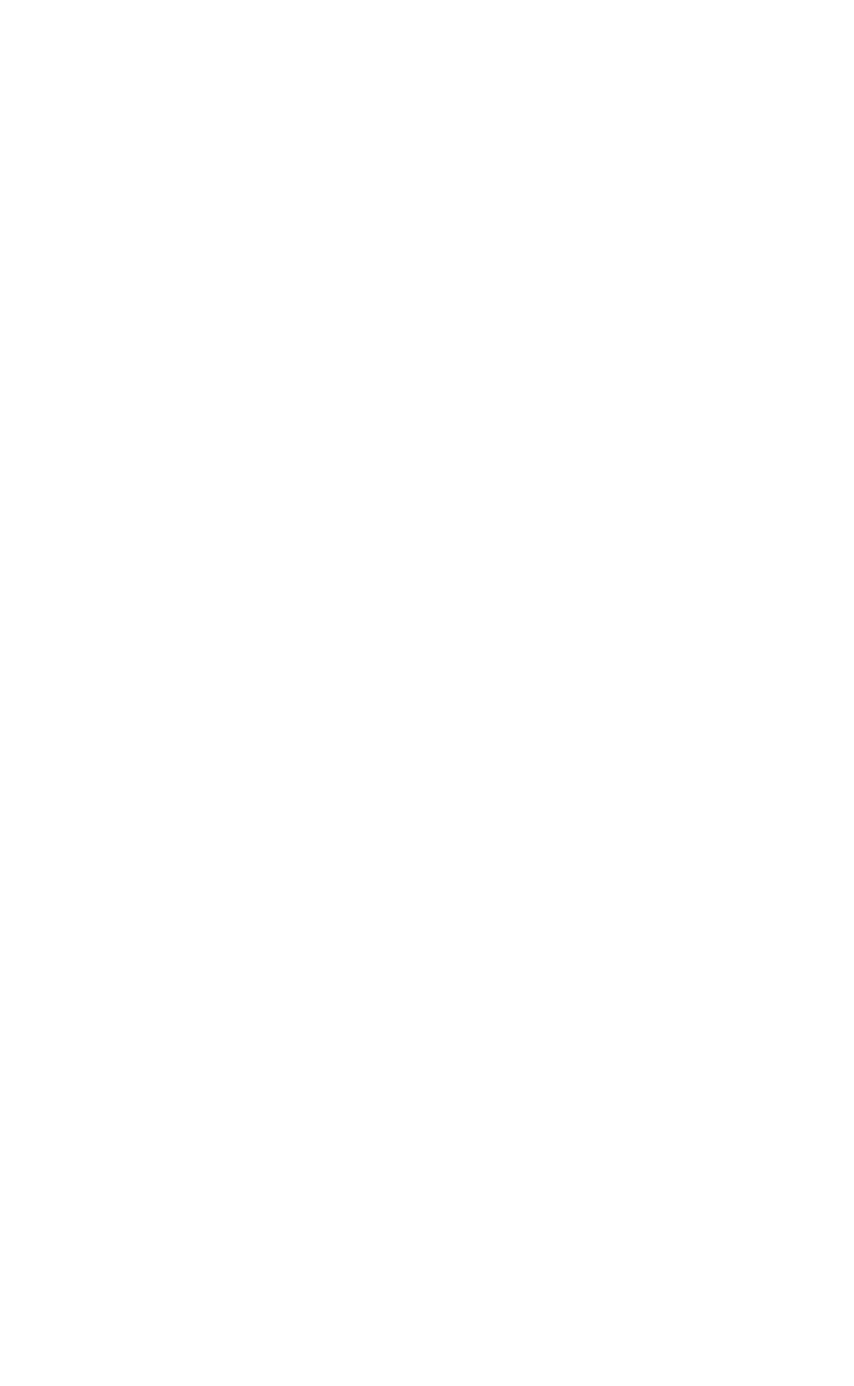
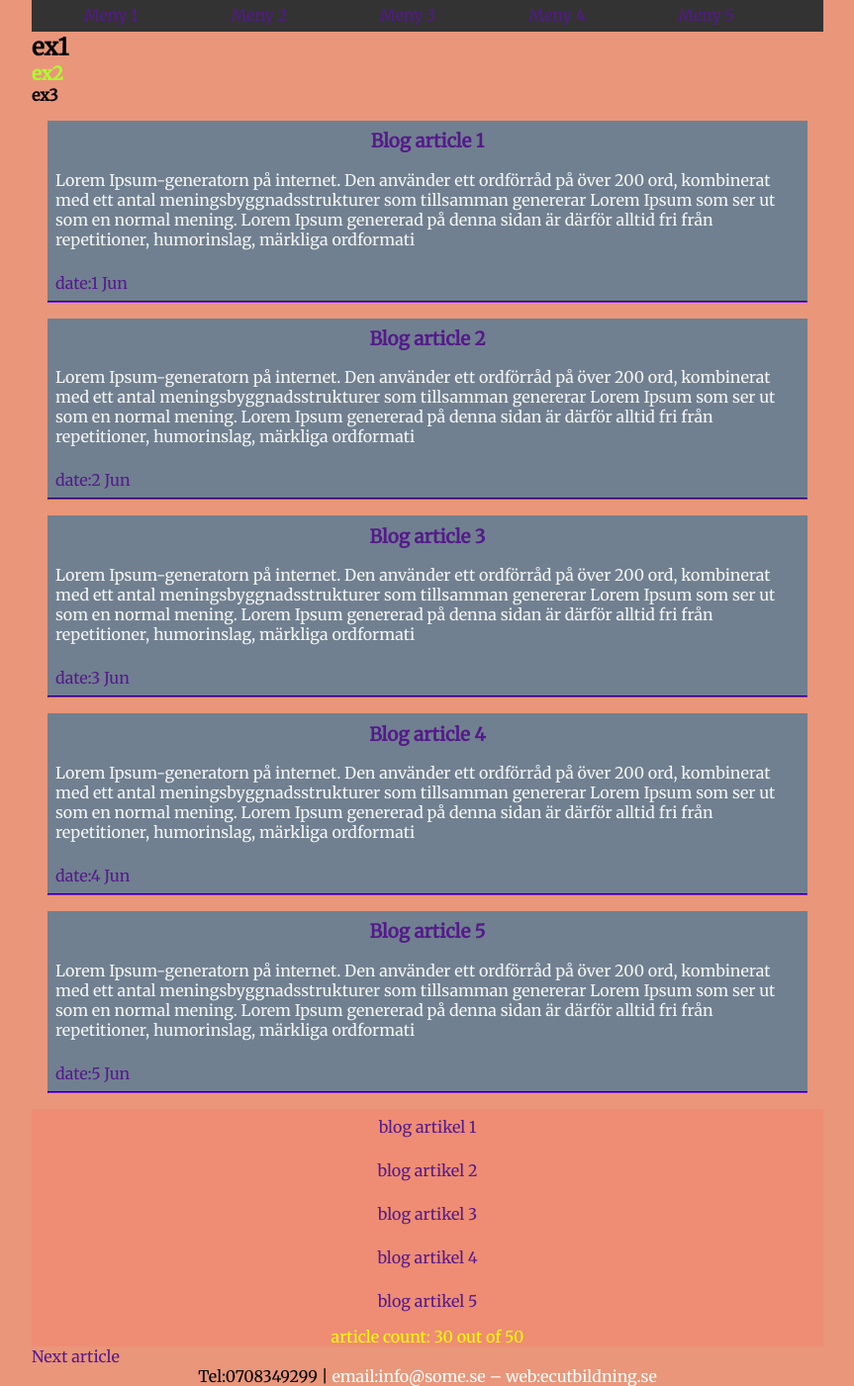
Before and after one commit to Robintorn/EVXFEH17_Robin_T-rn, a plain HTML site: page HTMLCSS3_SEO/Inlamningar/Inlamning2/Inlamning2.html in a window 1280 px wide. Shown: the whole page at 99% size, without its empty margins (208-1071 px from the left). Before the commit the page ends 800 px from the top, so only its background shows below. Drawn offline with Linux system fonts and the light colour scheme.

Commit message:
Added my entire html and css code

```diff
--- a/HTMLCSS3_SEO/Inlamningar/Inlamning2/Inlamning2.html
+++ b/HTMLCSS3_SEO/Inlamningar/Inlamning2/Inlamning2.html
@@ -5,8 +5,126 @@
         <link rel="stylesheet" href="css/style.css">
         <meta charset="utf-8">
         <meta name="viewport" content="width=device-width,initial-scale=1">
+        <link href="https://fonts.googleapis.com/css?family=Merriweather" rel="stylesheet">
     </head>
     <body>
+        <header>
+        <nav>
+            <ul>
+                <li><a href="">Meny 1</a></li>
+                <li><a href="">Meny 2</a></li>
+                <li><a href="">Meny 3</a></li>
+                <li><a href="">Meny 4</a></li>
+                <li><a href="">Meny 5</a></li>
+            </ul>
+        </nav>
+        <div class="logo">
+            <h2>ex1</h2>
+            <h3>ex2</h3>
+            <h4>ex3</h4>
+        </div>
+        </header>
+        <section>
+            <article class="syndicate">
+                <a href="">
+                <header>
+                    <h3>Blog article 1</h3>
+                </header>
+                <div>
+                   <p>Lorem Ipsum-generatorn på internet. Den använder ett ordförråd på över 200 ord, kombinerat med ett antal
+                       meningsbyggnadsstrukturer som tillsamman genererar Lorem Ipsum som ser ut som en normal mening.
+                       Lorem Ipsum genererad på denna sidan är därför alltid fri från repetitioner, humorinslag, märkliga ordformati</p>
+                </div>
+                <footer>
+                    <p>date:1 Jun</p>
+                </footer>
+                <hr>
+                </article>
+            <article class="syndicate">
+                <a href="">
+                <header>
+                    <h3>Blog article 2</h3>
+                </header>
+                <div>
+                   <p>Lorem Ipsum-generatorn på internet. Den använder ett ordförråd på över 200 ord, kombinerat med ett antal
+                       meningsbyggnadsstrukturer som tillsamman genererar Lorem Ipsum som ser ut som en normal mening.
+                       Lorem Ipsum genererad på denna sidan är därför alltid fri från repetitioner, humorinslag, märkliga ordformati</p>
+                </div>
+                <footer>
+                    <p>date:2 Jun</p>
+                </footer>
+                <hr>
+                </a>
+            </article>
+            <article class="syndicate">
+                <a href="">
+                <header>
+                    <h3>Blog article 3</h3>
+                </header>
+                <div>
+                   <p>Lorem Ipsum-generatorn på internet. Den använder ett ordförråd på över 200 ord, kombinerat med ett antal
+                       meningsbyggnadsstrukturer som tillsamman genererar Lorem Ipsum som ser ut som en normal mening.
+                       Lorem Ipsum genererad på denna sidan är därför alltid fri från repetitioner, humorinslag, märkliga ordformati</p>
+                </div>
+                <footer>
+                    <p>date:3 Jun</p>
+                </footer>
+                <hr>
+                </a>
+            </article>
+            <article class="syndicate">
+                <a href="">
+                <header>
+                    <h3>Blog article 4</h3>
+                </header>
+                <div>
+                   <p>Lorem Ipsum-generatorn på internet. Den använder ett ordförråd på över 200 ord, kombinerat med ett antal
+                       meningsbyggnadsstrukturer som tillsamman genererar Lorem Ipsum som ser ut som en normal mening.
+                       Lorem Ipsum genererad på denna sidan är därför alltid fri från repetitioner, humorinslag, märkliga ordformati</p>
+                </div>
+                <footer>
+                    <p>date:4 Jun</p>
+                </footer>
+                <hr>
+                </a>
+            </article>
+            <article class="syndicate">
+                <a href="">
+                <header>
+                    <h3>Blog article 5</h3>
 
+                </header>
+                <div>
+                   <p>Lorem Ipsum-generatorn på internet. Den använder ett ordförråd på över 200 ord, kombinerat med ett antal
+                       meningsbyggnadsstrukturer som tillsamman genererar Lorem Ipsum som ser ut som en normal mening.
+                       Lorem Ipsum genererad på denna sidan är därför alltid fri från repetitioner, humorinslag, märkliga ordformati</p>
+                </div>
+                <footer>
+                    <p>date:5 Jun</p>
+                </footer>
+                <hr>
+                </a>
+            </article>
+            <aside class="blog_summary">
+                <ul>
+                    <a href=""><li>blog artikel 1</a></li>
+                    <a href=""><li>blog artikel 2</a></li>
+                    <a href=""><li>blog artikel 3</a></li>
+                    <a href=""><li>blog artikel 4</a></li>
+                    <a href=""><li>blog artikel 5</a></li>
+                </ul>
+                <p>
+                <span>article </span><span>count:</span>
+                <span>30 out of 50</span>
+                </p>
+            </aside>
+            <div id="next article">
+                <a href="">Next article</a>
+            </div>
+            <footer class="contact">
+                <p><span class="tel">Tel:0708349299 |</span>
+                <span class="web">email:info@some.se &#8211;</span>
+                <span class="web">web:ecutbildning.se</span></p>
+            </footer>
     </body>
 </html>
--- a/HTMLCSS3_SEO/Inlamningar/Inlamning2/css/style.css
+++ b/HTMLCSS3_SEO/Inlamningar/Inlamning2/css/style.css
@@ -0,0 +1,108 @@
+*
+{
+    font-family: 'Merriweather';
+    padding: 0;
+    box-sizing: border-box;
+    list-style-type: none;
+    text-decoration: none;
+    margin: 0;
+}
+
+body
+{
+    background-color: #e9967a;
+    margin: 0 auto;
+    max-width: 800px;
+    width: 100%;
+}
+header nav ul
+{
+    background-color:#333;
+    margin: 0;
+    padding: 8px;
+    height: 2em;
+    padding-top: 0.3em;
+}
+
+header nav li
+{
+   display: inline;
+   margin: 0;
+   padding :45px;
+   font-size: 1em;
+}
+
+a:link
+{
+   color:white;
+}
+
+header nav ul li a:hover
+{
+   color:grey;
+}
+
+h2 + h3
+{
+   color:greenyellow;
+}
+
+.syndicate
+{
+   background-color:slategrey;
+   margin: 1em;
+}
+
+.syndicate div p
+{
+   color: whitesmoke;
+   padding: 0.5em;
+   margin-bottom:0.5em;
+}
+
+.syndicate h3
+{
+   padding: 0.5em;
+   text-align: center;
+}
+
+.syndicate footer
+{
+   padding: 0.5em;
+}
+
+.blog_summary
+{
+   background-color: #EE8D73;
+   text-align: center;
+}
+
+.blog_summary ul li
+{
+   margin: 0.5em;
+   padding: 0.5em;
+}
+
+.blog_summary p > span
+{
+   color:yellow;
+   text-align: center;
+}
+
+.blog_summary ul li a:hover {
+    color:red;
+}
+
+.blog_summary ul
+{
+    text-align: center;
+}
+
+.contact
+{
+    text-align: center;
+}
+.web
+{
+    color:white;
+}
```
